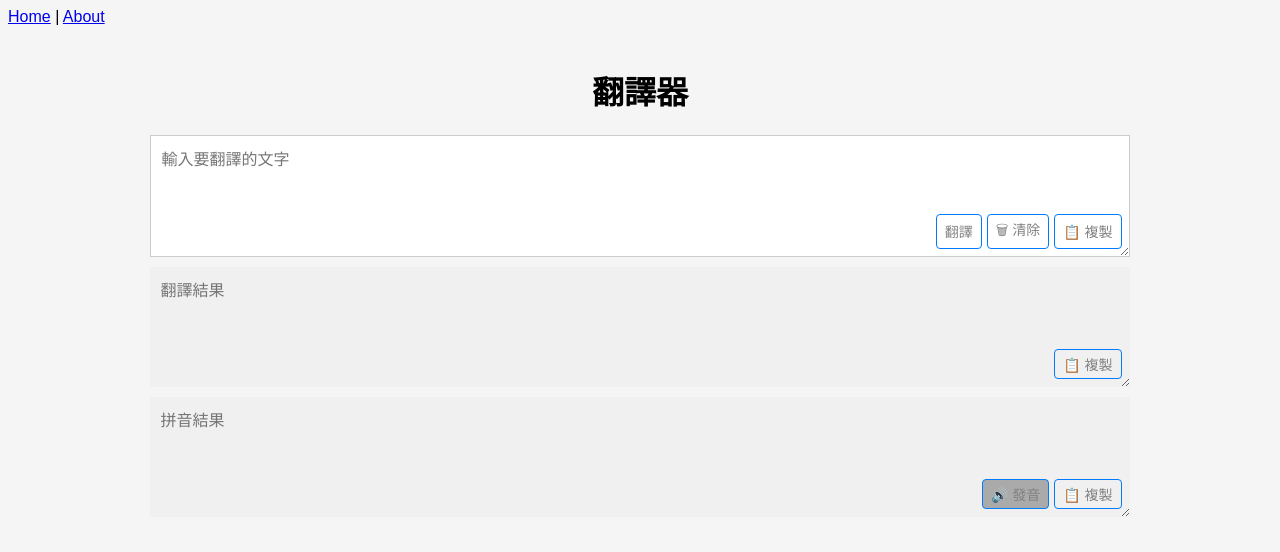
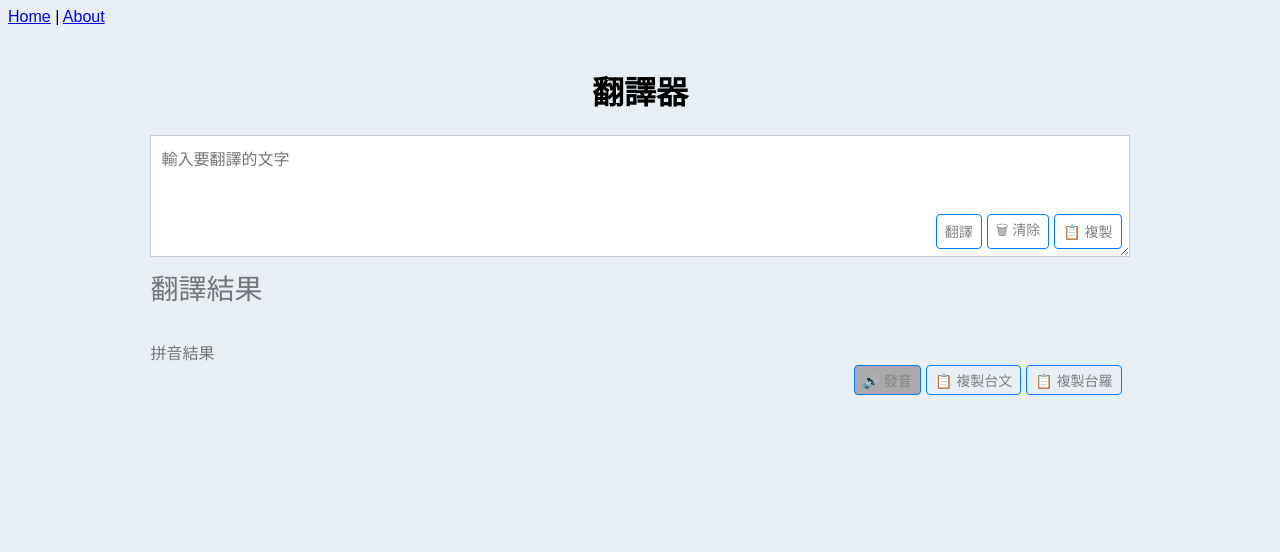
Before and after one commit to CharlieWuuu/taiwanese_translator, a Vue app: page / in a window 1280 px wide. Shown: the top 552 px of the page. Built offline with nearby package versions, Linux system fonts and the light colour scheme.

Commit message:
[fix] 更新後端 API、調整路由

```diff
--- a/src/App.vue
+++ b/src/App.vue
@@ -7,7 +7,6 @@ import HelloWorld from './components/HelloWorld.vue'
     <nav>
       <router-link to="/">Home</router-link> |
       <router-link to="/about">About</router-link>
-
     </nav>
     <router-view />
   </div>
--- a/src/styles/main.scss
+++ b/src/styles/main.scss
@@ -1,4 +1,4 @@
 body {
     font-family: Arial, sans-serif;
-    background-color: #f5f5f5;
+    background-color: #e8eff4;
 }
--- a/src/views/Home.vue
+++ b/src/views/Home.vue
@@ -17,27 +17,31 @@
 
 			<!-- 翻譯結果 + 編輯按鈕 -->
 			<div class="input-group">
-				<textarea :readonly="!isEditingOutput" v-model="outputText" placeholder="翻譯結果"></textarea>
+				<textarea class="TaiBun" :readonly="!isEditingOutput" v-model="outputText" placeholder="翻譯結果"></textarea>
 				<div class="button_container">
 					<!-- <button @click="toggleEdit('output')">
 						{{ isEditingOutput ? "🔒 鎖定" : "✏ 編輯" }}
 					</button> -->
-					<button @click="copyToClipboard(outputText)">📋 複製</button>
+					<!-- <button @click="copyToClipboard(outputText)">📋 複製</button> -->
+
 				</div>
 			</div>
 
 			<!-- 拼音結果 + 編輯按鈕 -->
 			<div class="input-group">
-				<textarea :readonly="!isEditingPinyin" v-model="pinyinText" placeholder="拼音結果"></textarea>
+				<textarea class="TaiLo" :readonly="!isEditingPinyin" v-model="pinyinText" placeholder="拼音結果"></textarea>
 				<div class="button_container">
-					<button @click="playAudio" :disabled="!outputText || loadingAudio">
-						{{ loadingAudio ? "生成語音中..." : "🔊 發音" }}
-					</button>
+
 					<!-- <button @click="toggleEdit('pinyin')">
 						{{ isEditingPinyin ? "🔒 鎖定" : "✏ 編輯" }}
 					</button> -->
-					<button @click="copyToClipboard(pinyinText)">📋 複製</button>
+					<button @click="playAudio(pinyinText)" :disabled="!outputText || loadingAudio">
+						{{ loadingAudio ? "生成語音中..." : "🔊 發音" }}
+					</button>
+					<button @click="copyToClipboard(outputText)">📋 複製台文</button>
+					<button @click="copyToClipboard(pinyinText)">📋 複製台羅</button>
 				</div>
+
 			</div>
 
 
@@ -70,10 +74,12 @@ export default {
 
 			try {
 				// 取得翻譯結果
-				const response = await axios.get(
-					`http://tts001.iptcloud.net:8804/html_taigi_zh_tw?text0=${encodeURIComponent(this.inputText)}`
+				const response = await axios.post(
+					'https://taiwanese-translator-api.onrender.com/TranslateText',
+					{ text: this.inputText }
 				);
-				this.outputText = response.data || "翻譯失敗";
+				console.log(response.data);
+				this.outputText = response.data.result || "翻譯失敗";
 				// 取得拼音
 				this.getPinyin(this.outputText);
 			} catch (error) {
@@ -87,10 +93,11 @@ export default {
 			if (!text.trim()) return;
 
 			try {
-				const response = await axios.get(
-					`http://tts001.iptcloud.net:8804/html_taigi_tw_py?text0=${encodeURIComponent(text)}`
+				const response = await axios.post(
+					'https://taiwanese-translator-api.onrender.com/GetPinyin',
+					{ text: text }
 				);
-				this.pinyinText = response.data || "拼音取得失敗";
+				this.pinyinText = response.data.result || "拼音取得失敗";
 			} catch (error) {
 				console.error("拼音 API 錯誤:", error);
 				this.pinyinText = "拼音取得錯誤";
@@ -101,11 +108,22 @@ export default {
 			this.loadingAudio = true;
 
 			try {
-				const audioUrl = `http://tts001.iptcloud.net:8804/synthesize_TLPA?text1=${encodeURIComponent(this.outputText)}&gender=%E5%A5%B3%E8%81%B2&accent=%E5%BC%B7%E5%8B%A2%E8%85%94%EF%BC%88%E9%AB%98%E9%9B%84%E8%85%94%EF%BC%89`;
+				console.log(this.pinyinText);
+				// 取得音訊檔案
+				const response = await axios.post(
+					'https://taiwanese-translator-api.onrender.com/GetAudio',
+					{ text: this.pinyinText },
+					{ responseType: 'blob' } // 重要！讓 axios 取得二進位音檔
+				);
 
+				// 轉換成 Blob URL
+				const audioBlob = new Blob([response.data], { type: "audio/mpeg" });
+				const audioUrl = URL.createObjectURL(audioBlob);
+
+				// 播放音訊
 				if (this.audio) {
 					this.audio.pause();
-					this.audio = null;
+					URL.revokeObjectURL(this.audio.src); // 釋放舊的 URL
 				}
 
 				this.audio = new Audio(audioUrl);
@@ -165,9 +183,21 @@ export default {
 				transition: background 0.3s;
 
 				&:read-only {
-					background: #f0f0f0;
+					background: transparent;
 					cursor: not-allowed;
 					border: none;
+					resize: none;
+					height: fit-content;
+					padding: 0;
+					color: #0056b3;
+
+					&.TaiBun {
+						font-size: 28px;
+					}
+
+					&.TaiLo {
+						line-height: 2;
+					}
 				}
 			}
 
--- a/vite.config.js
+++ b/vite.config.js
@@ -3,7 +3,7 @@ import vue from '@vitejs/plugin-vue';
 import { VitePWA } from 'vite-plugin-pwa';
 
 export default defineConfig(({ mode }) => ({
-    base: mode === 'production' ? '/taiwanese_translator/' : '/',
+    base: '/', // 🚀 這裡要設定你的 GitHub Repo 名稱！
     plugins: [
         vue(),
         VitePWA({
```
Also changed, not shown: src/router/index.js (+9 -5 lines).
